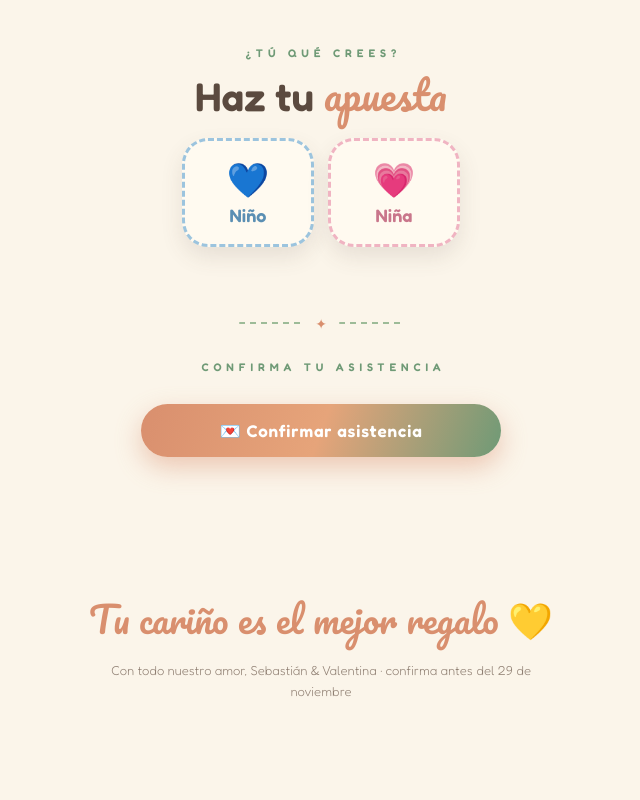
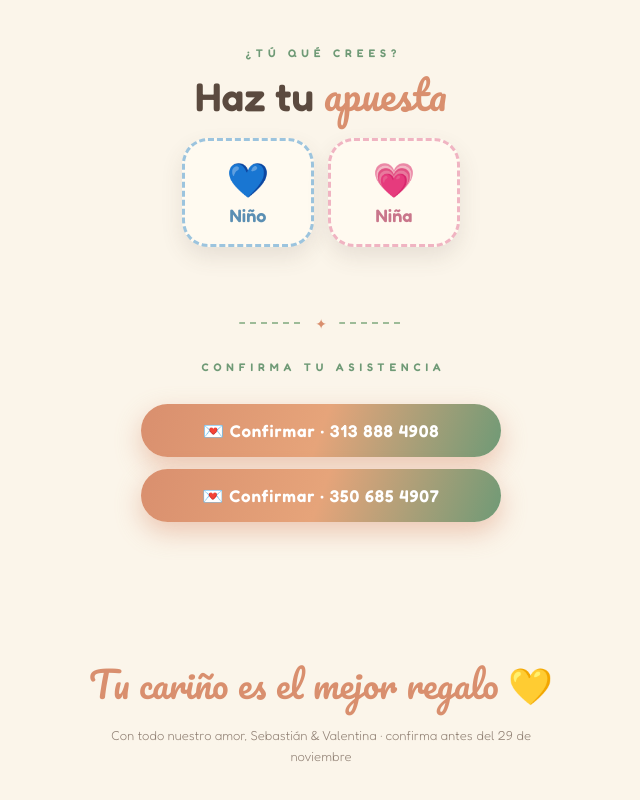
Before and after one commit to jangel2891/revelacion-genero, a plain HTML site: page index.html in a window 1280 px wide. Shown: the part 3630-4430 px from the top of the page, without its empty margins (319-959 px from the left). Before the commit the page ends 4401 px from the top, so only its background shows below. Drawn offline with Linux system fonts and the light colour scheme.

Commit message:
Confirmación a dos WhatsApp

```diff
--- a/index.html
+++ b/index.html
@@ -199,7 +199,7 @@ footer{text-align:center;padding:50px 24px 70px}
     <p class="betmsg" id="betMsg"></p>
     <div class="orn rv">✦</div>
     <div class="kick rv">Confirma tu asistencia</div>
-    <div class="btns rv d1"><a class="btn main" id="rsvp" target="_blank" rel="noopener" href="#">💌 Confirmar asistencia</a></div>
+    <div class="btns rv d1" id="rsvpBox"></div>
   </section>
 
   <footer>
@@ -217,7 +217,7 @@ const CONFIG = {
   duracionHoras: 3,
   lugar:     "Parque de los Novios, Bogotá",
   confirmarAntes: "29 de noviembre",
-  whatsapp:  "573000000000",              // <-- número con indicativo, sin + ni espacios
+  whatsapp:  ["573138884908","573506854907"],  // números de confirmación (con indicativo, sin +)
 };
 /* ================================== */
 const $ = s => document.querySelector(s);
@@ -225,7 +225,15 @@ const target = new Date(CONFIG.fecha);
 $("#hora").textContent = CONFIG.horaTexto; $("#horaTop").textContent = CONFIG.horaTexto;
 $("#foot").textContent = "Con todo nuestro amor, " + CONFIG.nombres + " · confirma antes del " + CONFIG.confirmarAntes;
 $("#mapLink").href = "https://www.google.com/maps/search/?api=1&query=" + encodeURIComponent(CONFIG.lugar);
-$("#rsvp").href = "https://wa.me/" + CONFIG.whatsapp + "?text=" + encodeURIComponent("¡Hola! Confirmo mi asistencia a la revelación de género el 6 de diciembre 💛");
+const msgWA = encodeURIComponent("¡Hola! Confirmo mi asistencia a la revelación de género el 6 de diciembre 💛");
+CONFIG.whatsapp.forEach(n => {
+  const a = document.createElement("a");
+  a.className = "btn main"; a.target = "_blank"; a.rel = "noopener";
+  a.href = "https://wa.me/" + n + "?text=" + msgWA;
+  a.textContent = "💌 Confirmar · " + n.slice(2,5) + " " + n.slice(5,8) + " " + n.slice(8);
+  a.addEventListener("click", e => burst(e.clientX, e.clientY, 100));
+  $("#rsvpBox").appendChild(a);
+});
 
 /* Título */
 (function(){
@@ -294,7 +302,6 @@ function loop(){
 }
 setTimeout(() => { burst(innerWidth*.2, innerHeight*.55, 80); burst(innerWidth*.8, innerHeight*.55, 80); }, 1500);
 document.addEventListener("click", e => { if(!e.target.closest("a,button")) burst(e.clientX, e.clientY, 60); });
-$("#rsvp").addEventListener("click", e => burst(e.clientX, e.clientY, 100));
 
 /* Apuesta */
 (function(){
```
